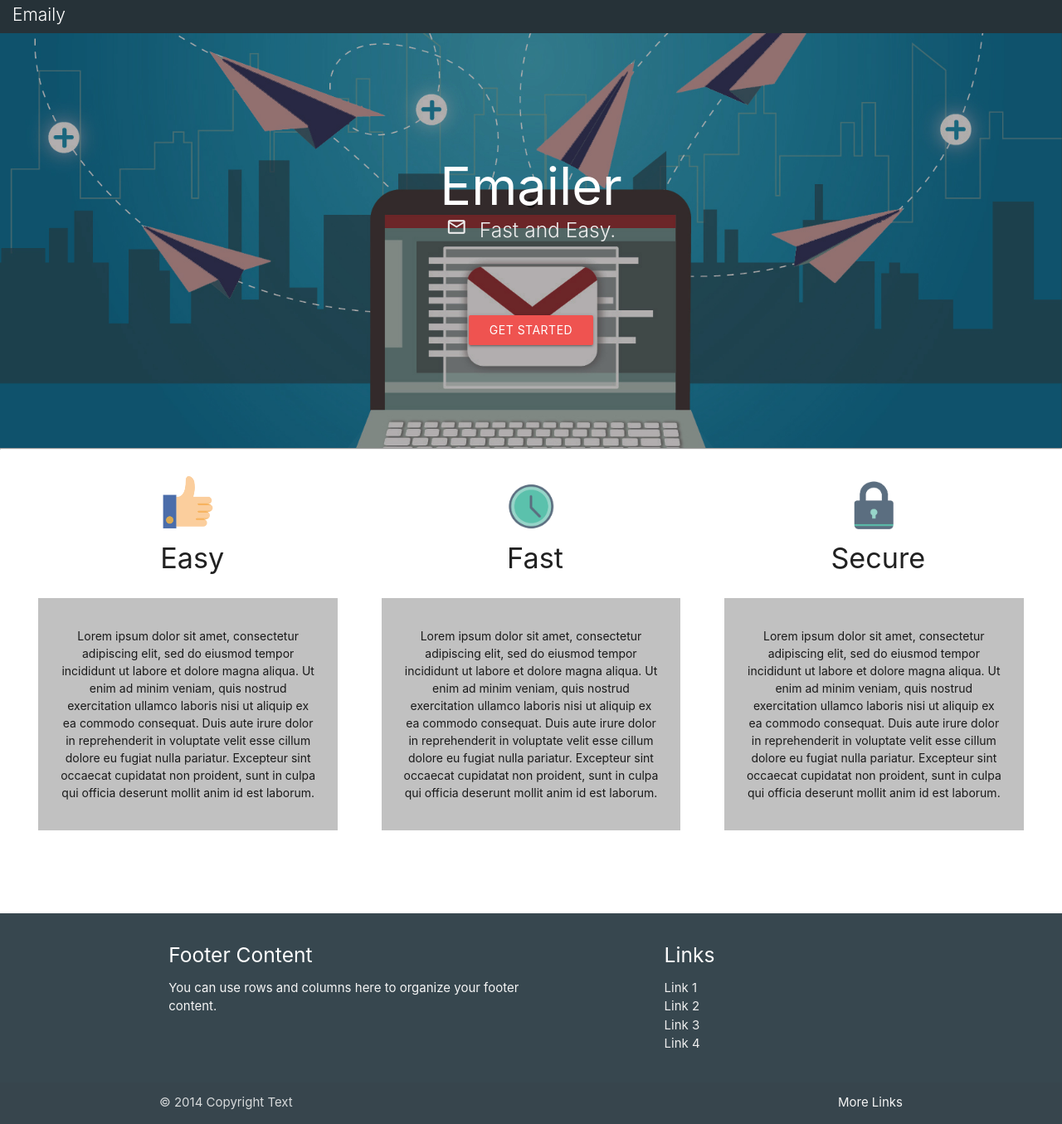
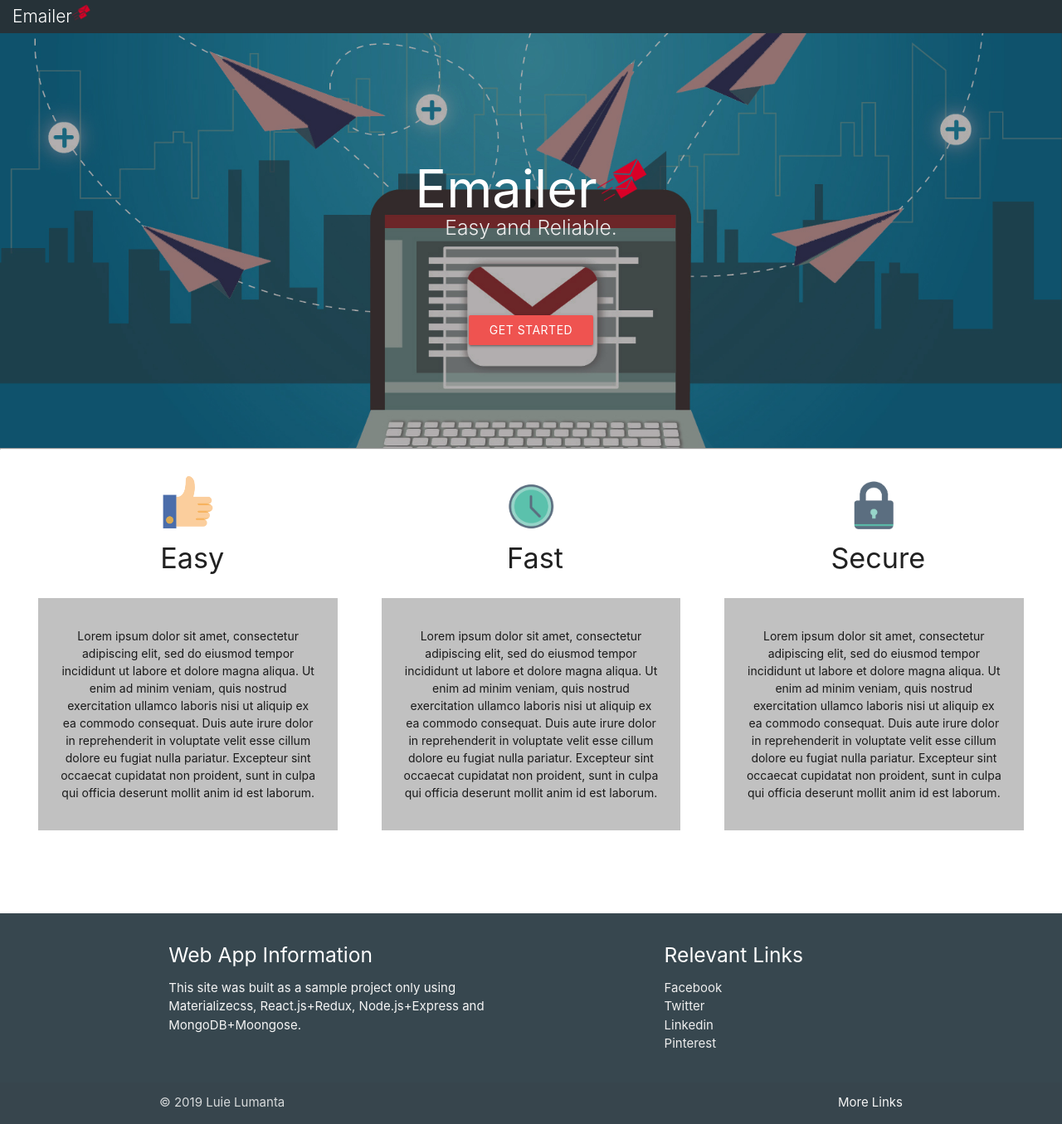
Before and after one commit to luiejohn/full-stack-react, a React (Create React App) app in the folder client/: page / in a window 1280 px wide. Shown: the whole page at 83% size. Built offline with nearby package versions, Linux system fonts and the light colour scheme; no server answers.

Commit message:
added logo, favicon and few header fix

```diff
--- a/client/public/index.css
+++ b/client/public/index.css
@@ -7,3 +7,9 @@ body {
 #root  {
     flex: 1 0 auto;
   }
+/*
+@media (min-width: 500px){
+  .adjust{
+    margin-top: -9px !important;
+  }
+} */
--- a/client/public/index.html
+++ b/client/public/index.html
@@ -25,7 +25,7 @@
       work correctly both with client-side routing and a non-root public URL.
       Learn how to configure a non-root public URL by running `npm run build`.
     -->
-    <title>Emaily</title>
+    <title>Emailer</title>
   </head>
   <body>
     <noscript>
--- a/client/src/components/Footer.js
+++ b/client/src/components/Footer.js
@@ -6,23 +6,24 @@ const Footer = () => {
           <div className="container">
             <div className="row">
               <div className="col l6 s12">
-                <h5 className="white-text">Footer Content</h5>
-                <p className="grey-text text-lighten-4">You can use rows and columns here to organize your footer content.</p>
+                <h5 className="white-text">Web App Information</h5>
+                <p className="grey-text text-lighten-4">This site was built as a sample project only using Materializecss, React.js+Redux, Node.js+Express and MongoDB+Moongose.
+                </p>
               </div>
               <div className="col l4 offset-l2 s12">
-                <h5 className="white-text">Links</h5>
+                <h5 className="white-text">Relevant Links</h5>
                 <ul>
-                  <li><a className="grey-text text-lighten-3" href="#!">Link 1</a></li>
-                  <li><a className="grey-text text-lighten-3" href="#!">Link 2</a></li>
-                  <li><a className="grey-text text-lighten-3" href="#!">Link 3</a></li>
-                  <li><a className="grey-text text-lighten-3" href="#!">Link 4</a></li>
+                  <li><a className="grey-text text-lighten-3" href="#!">Facebook</a></li>
+                  <li><a className="grey-text text-lighten-3" href="#!">Twitter</a></li>
+                  <li><a className="grey-text text-lighten-3" href="#!">Linkedin</a></li>
+                  <li><a className="grey-text text-lighten-3" href="#!">Pinterest</a></li>
                 </ul>
               </div>
             </div>
           </div>
           <div className="footer-copyright">
             <div className="container">
-            © 2014 Copyright Text
+            © 2019 Luie Lumanta
             <a className="grey-text text-lighten-4 right" href="#!">More Links</a>
             </div>
           </div>
--- a/client/src/components/Header.js
+++ b/client/src/components/Header.js
@@ -2,6 +2,7 @@ import React, { Component } from 'react';
 import { connect } from 'react-redux';
 import { Link } from 'react-router-dom';
 import Payments from './Payments';
+import mylogo from '../images/mylogo.png';
 
 class Header extends Component {
 
@@ -40,10 +41,10 @@ class Header extends Component {
       <div key="asd">
         <nav style={{height:'40px', backgroundColor:'#263238', color:'#eeeeee'}}>
           <div className="nav-wrapper">
-            <Link style={{fontSize: '21px', marginLeft:'15px', height:'50px', marginTop: '-14px', fontWeight:'300'}}
+            <Link style={{fontSize: '21px', marginLeft:'15px', height:'50px', marginTop: '5px', fontWeight:'300', lineHeight:'100%'}}
               to={this.props.auth ? '/surveys' : '/'}
               className="brand-logo"
-            >Emaily</Link>
+            >Emailer<img style={{width:'22px', height:'22px'}} src={mylogo} /></Link>
             <a href="#" data-target="mobile-demo" className="sidenav-trigger" style={{height:'50px',marginTop: '-9px'}}><i  style={{height:'50px'}} className="material-icons">menu</i></a>
             <ul className="right hide-on-med-and-down" style={{marginTop: '-12px', marginRight: '20px'}}>
               {this.renderContent()}
--- a/client/src/components/Landing.js
+++ b/client/src/components/Landing.js
@@ -4,12 +4,15 @@ import header3 from '../images/hd03-edit.jpg';
 import padlock from '../images/padlock-icon.jpg';
 import clock from '../images/clock-icon.jpg';
 import like from '../images/like.png';
-
+import mylogo from '../images/mylogo.png';
 
 const Landing = () =>{
     return (
         <div>
-            <h1 className="center-align" style={{position:'absolute',left: '0', right:'0',margin:'auto', zIndex:'50', color:'white', marginTop: '150px'}}>Emailer</h1>
+            <h1 className="center-align" style={{position:'absolute',left: '0', right:'0',margin:'auto', zIndex:'50', color:'white', marginTop: '150px'}}>
+                Emailer
+                <img style={{width:'60px', height:'60px'}} src={mylogo} />
+            </h1>
             <a href="#modal1" className="waves-effect waves-light btn red lighten-1 modal-trigger" style={{position:'absolute',left: '0', right:'0',margin:'auto', zIndex:'50', color:'white', marginTop: '340px', width:'150px'}}>Get Started</a>
             <div className="slider green accent-3">
                 <ul className="slides">
@@ -17,13 +20,13 @@ const Landing = () =>{
                     <img src={header1} alt="pic1"/>
 
                     <div className="caption center-align" style={{marginTop:'130px'}}>
-                        <h5 className="light grey-text text-lighten-3"><i style={{fontSize:'25px', marginRight:'15px'}} className="material-icons">mail_outline</i>Fast and Easy.</h5>
+                        <h5 className="light grey-text text-lighten-3">Easy and Reliable.</h5>
                     </div>
                 </li>
                 <li>
                     <img src={header3} alt="pic1"/>
                     <div className="caption center-align" style={{marginTop:'130px'}}>
-                        <h5 className="light grey-text text-lighten-3">Secure and Cost Effetive.</h5>
+                        <h5 className="light grey-text text-lighten-3">Fast and Secure.</h5>
                     </div>
                 </li>
 
@@ -69,24 +72,6 @@ const Landing = () =>{
                 </div>
             </div>
 
-
-            {/* <div className="row" style={{minHeight:'375px', margin:'80px 0 60px 0', padding: '0 40px'}}>
-                <div className="col s12 m6 l6" style={{textAlign:'center'}}>
-                    <h5>Random Title Here!</h5>
-                    <p style={{marginLeft: '30px', marginRight: '30px', minHeight:'150px', padding:'35px 0 35px 0', fontSize:'14px'}}>
-                    Lorem ipsum dolor sit amet, consectetur adipiscing elit, sed do eiusmod tempor incididunt ut labore et dolore magna aliqua. Ut enim ad minim veniam, quis nostrud exercitation ullamco laboris nisi ut aliquip ex ea commodo consequat. Duis aute irure dolor in reprehenderit in voluptate velit esse cillum dolore eu fugiat nulla pariatur. Excepteur sint occaecat cupidatat non proident, sunt in culpa qui officia deserunt mollit anim id est laborum.
-                    <br/><br/>
-                    Lorem ipsum dolor sit amet, consectetur adipiscing elit, sed do eiusmod tempor incididunt ut labore et dolore magna aliqua. Ut enim ad minim veniam, quis nostrud exercitation ullamco laboris nisi ut aliquip ex ea commodo consequat. Duis aute irure dolor in reprehenderit in voluptate velit esse cillum dolore eu fugiat nulla pariatur. Excepteur sint occaecat cupidatat non proident, sunt in culpa qui officia deserunt mollit anim id est laborum.
-                    </p>
-
-                </div>
-                <div className="col s12 m6 l5 offset-l1">
-                    <p style={{backgroundColor: '#43a047', height:'350px', fontSize:'14px', borderRadius:'5px'}}>
-                        Image Here.
-                    </p>
-                </div>
-            </div> */}
-
         </div>
     );
 
```
Also changed, not shown: client/src/images/mylogo.png (added), 1 other file (tests, documents, lock files or other folders).
